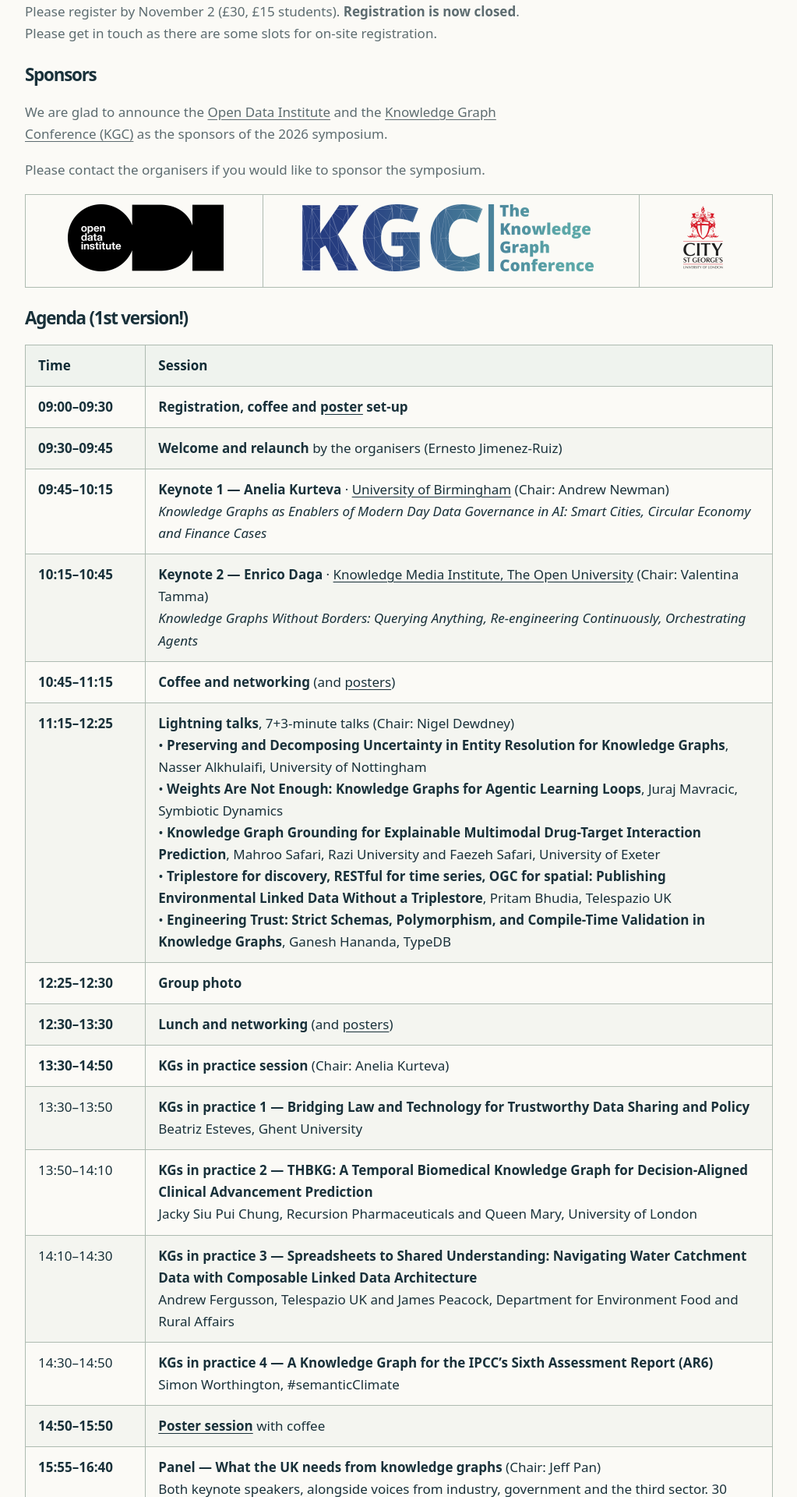
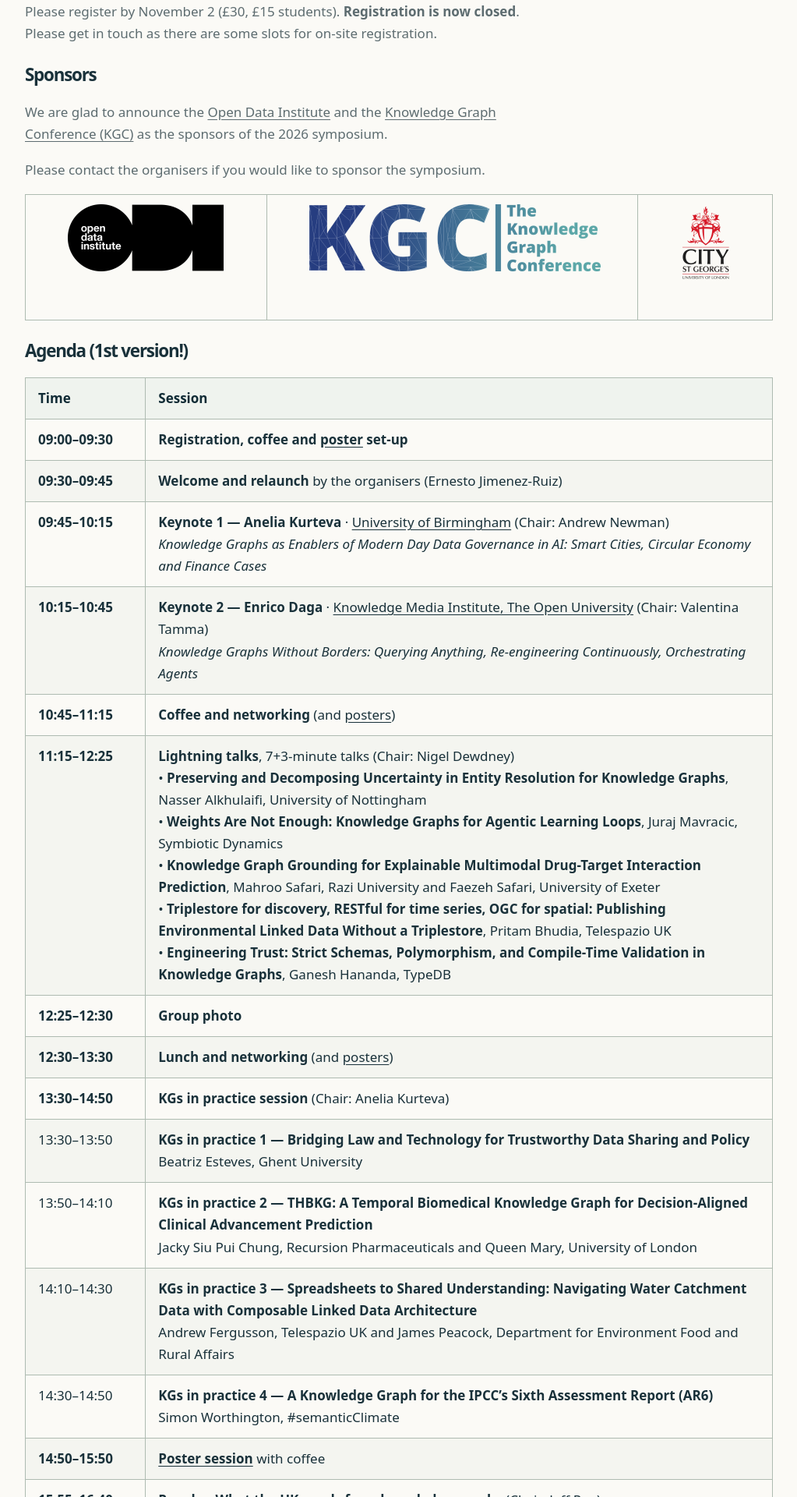
Before and after one commit to uk-knowledge-graphs/uk-knowledge-graphs.github.io, a Jekyll site: the page built from _events/symposium-2026.md, in a window 1280 px wide. Shown: the part 985-2905 px from the top of the page at 78% size, without its empty margins (128-1151 px from the left). Built offline with Jekyll 4.4.1, drawn with Linux system fonts in a browser that asks for light colours.

Commit message:
sponsors

```diff
--- a/_events/symposium-2026.md
+++ b/_events/symposium-2026.md
@@ -43,8 +43,8 @@
 
 Please contact the organisers if you would like to sponsor the symposium.
 
-
-| &emsp;&emsp; ![Open Data Institute logo](../../assets/images/odi-logo.png)&emsp;&emsp; | &emsp;&emsp;![Knowledge Graph conference logo](../../assets/images/kgc-logo1.png)&emsp;&emsp; | &emsp;&emsp;![City St George's logo](../../assets/images/city-st.png) &emsp;&emsp; |
+|---|---|---|
+| &emsp;&emsp; ![Open Data Institute logo](../../assets/images/odi-logo.png) &emsp;&emsp; | &emsp;&emsp; ![Knowledge Graph conference logo](../../assets/images/kgc-logo1.png) &emsp;&emsp; | &emsp;&emsp;![City St George's logo](../../assets/images/city-st.png) &emsp;&emsp; |
 
 
 ### Agenda (1st version!)
```
Also changed, not shown: assets/images/city-st.png.
